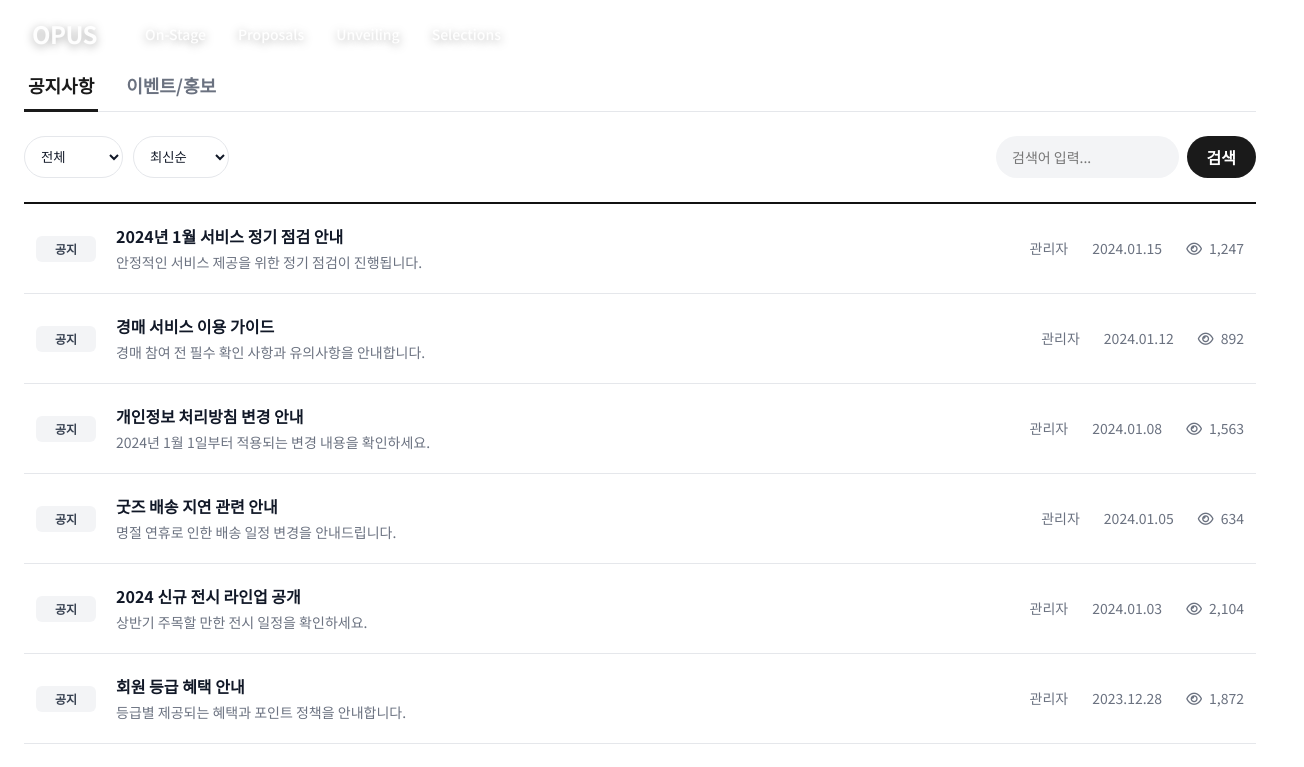
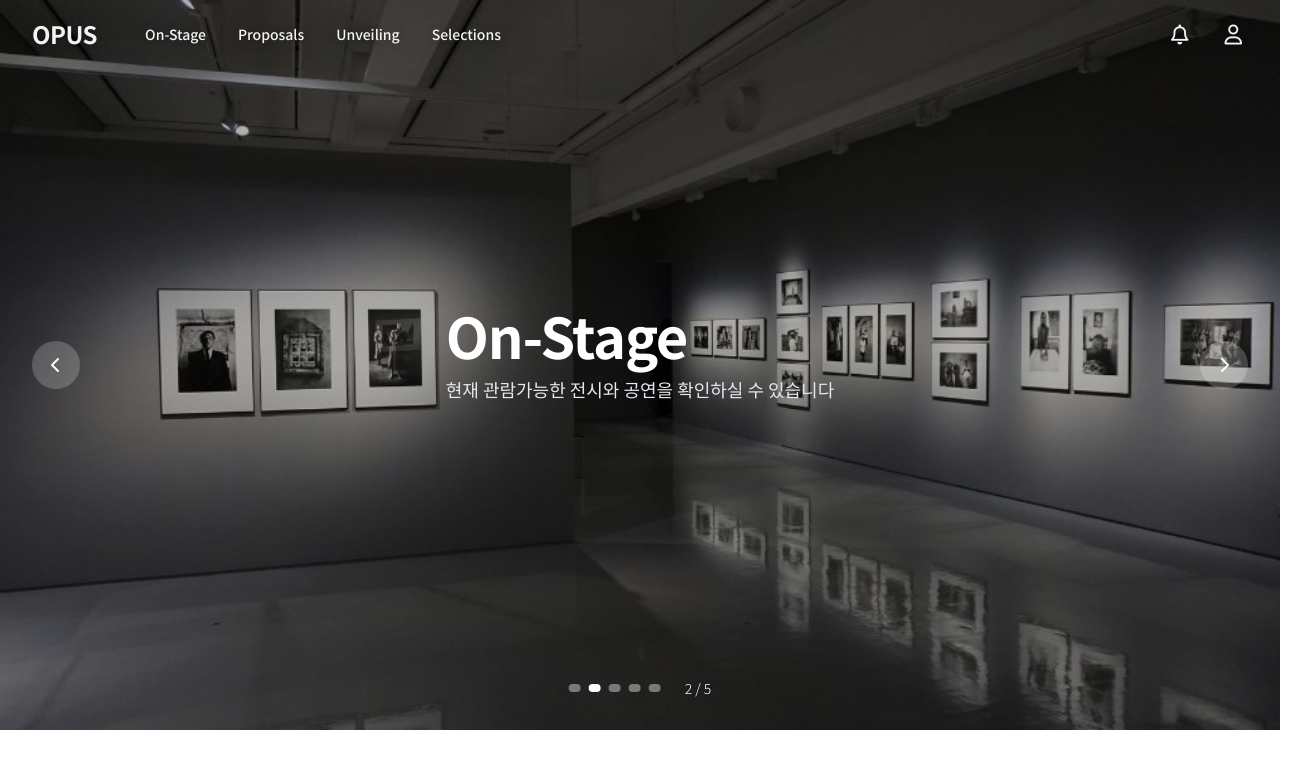
Before and after one commit to NiKangNaeKang/OPUS, a React (Vite) app in the folder opus/: page / in a window 1280 px wide. Shown: the top 767 px of the page, 1304 px wide, since content can reach past the window. Built offline with nearby package versions, Linux system fonts and the light colour scheme.

Commit message:
board 수정

```diff
--- a/opus/src/App.jsx
+++ b/opus/src/App.jsx
@@ -2,8 +2,6 @@
 import Header from "./components/common/Header";
 import Footer from "./components/common/Footer";
 import Home from "./pages/Home";
-
-import Board from "./components/Board"
 
 export default function App() {
   return (
@@ -11,9 +9,7 @@
       <Header variant="light" />
       <main id="main-content" className="main">
         <Routes>
-          {/* <Route path="/" element={<Home />} /> */}
-          <Route path="/" element={<Board />} />
-
+          <Route path="/" element={<Home />} />
         </Routes>
       </main>
       <Footer />
--- a/opus/src/components/Board.jsx
+++ b/opus/src/components/Board.jsx
@@ -7,25 +7,20 @@
   const [category, setCategory] = useState('all');
   const [sort, setSort] = useState('latest');
 
-  // 상태 관리 (입력값과 실제 검색값 분리)
   const [keyword, setKeyword] = useState('');
   const [searchQuery, setSearchQuery] = useState('');
 
-  // 유틸리티
   const formatDate = (iso) => iso.replaceAll('-', '.');
   const formatNumber = (n) => Number(n).toLocaleString('ko-KR');
 
-  // 버튼 클릭 시 호출
   const handleSearch = () => {
     setSearchQuery(keyword);
   };
 
-  // 엔터키 지원
   const handleKeyDown = (e) => {
     if (e.key === 'Enter') handleSearch();
   };
 
-  // 필터링 및 정렬 데이터 계산
   const filteredItems = useMemo(() => {
     if (!boardData || !boardData[activeTab]) return [];
 
```
